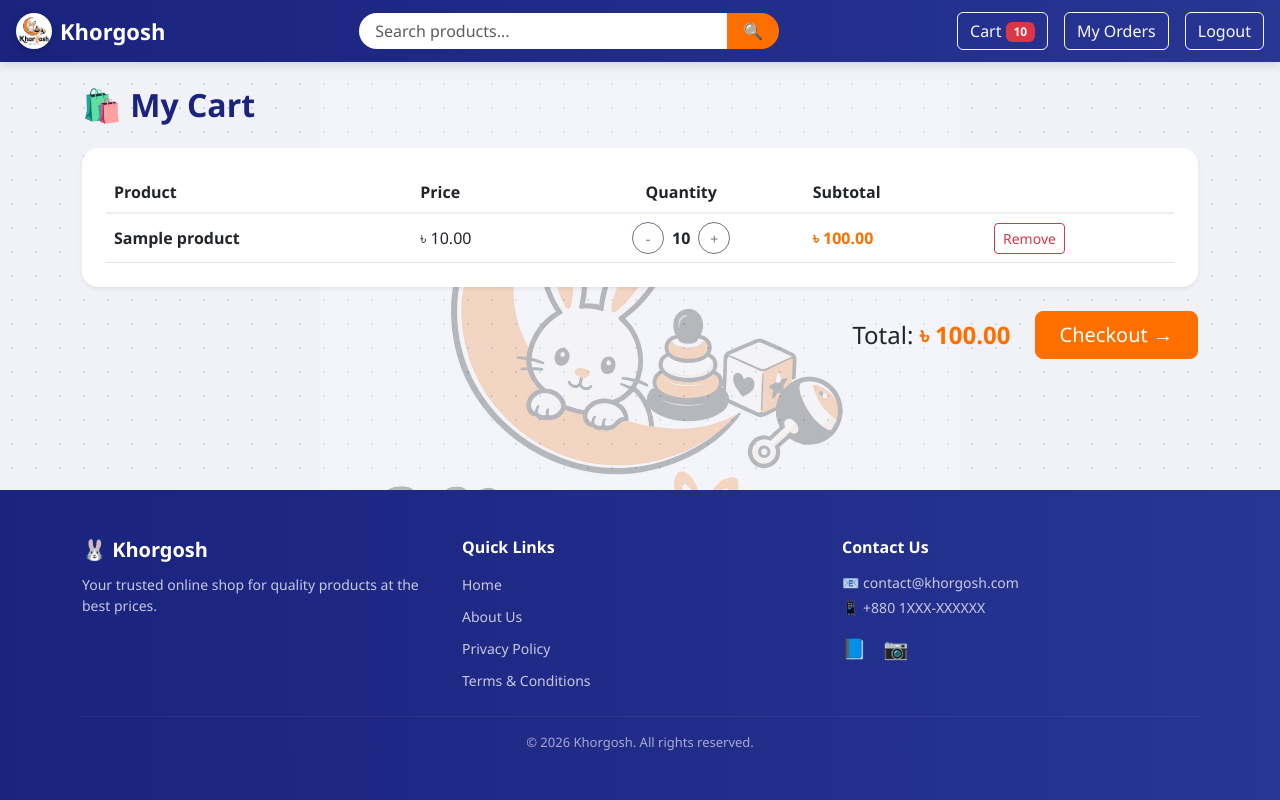
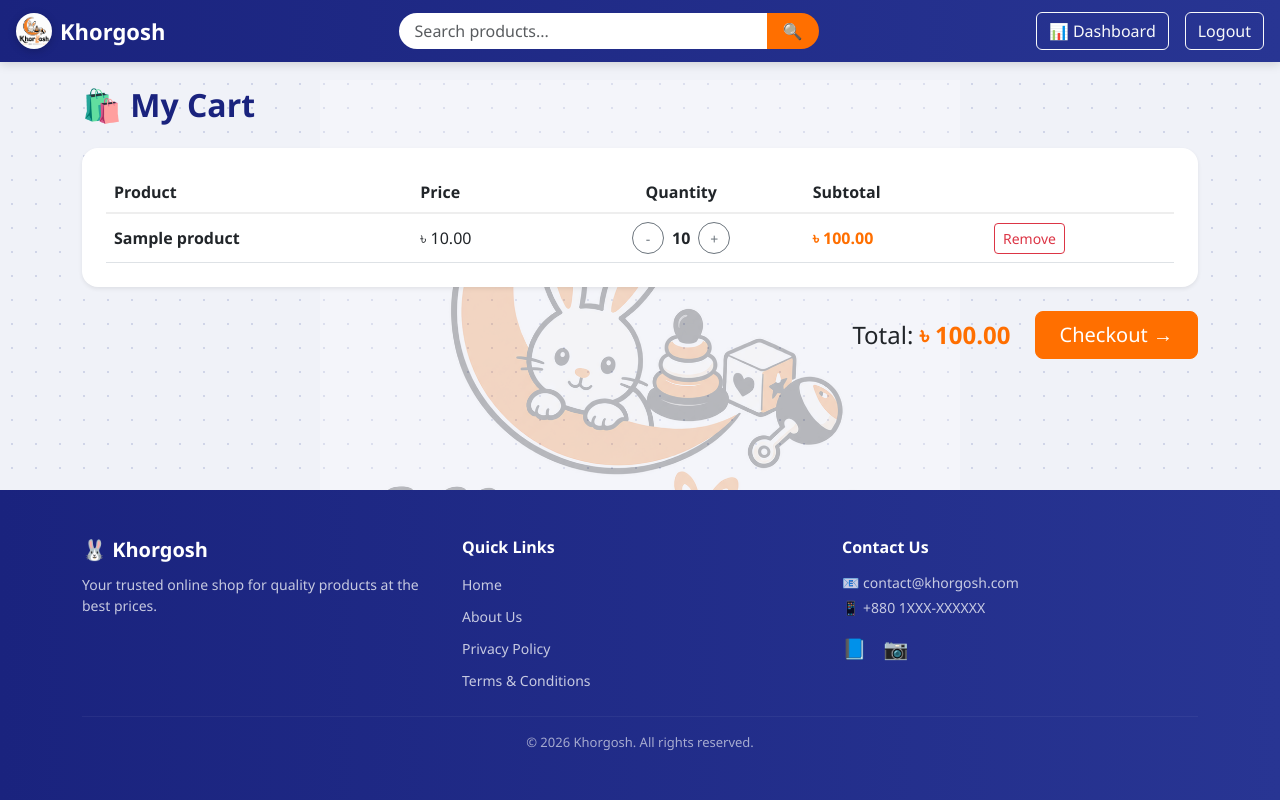
Before and after one commit to mahdiribbi/Al-RiRa, a Django app: page /cart/ in a window 1280 px wide. Run offline with Django 5.2, Linux system fonts and the light colour scheme; a user stored in the database is signed in; tables that the repository leaves empty hold one stand-in row (values such as "Sample post").

Commit message:
Show admin dashboard link instead of cart/orders for superuser in navbar

```diff
--- a/backend/products/templates/base.html
+++ b/backend/products/templates/base.html
@@ -332,6 +332,9 @@
 
         <div class="d-flex align-items-center gap-3">
             {% if user.is_authenticated %}
+                {% if user.is_superuser %}
+                    <a href="{% url 'my_admin_dashboard' %}" class="btn btn-outline-light">📊 Dashboard</a>
+                {% else %}
                     <a href="{% url 'cart' %}" class="btn btn-outline-light position-relative">
                         Cart
                         {% if cart_item_count > 0 %}
@@ -339,6 +342,7 @@
                         {% endif %}
                     </a>
                     <a href="{% url 'my_orders' %}" class="btn btn-outline-light">My Orders</a>
+                {% endif %}
                 <form method="post" action="{% url 'logout' %}" class="d-inline m-0" id="logout-form">
                     {% csrf_token %}
                     <button type="button" class="btn btn-outline-light" data-bs-toggle="modal" data-bs-target="#logoutModal">Logout</button>
@@ -448,14 +452,12 @@
     </script>
 
     <script>
-    // Cancel Order লিংকে ক্লিক করার আগে বর্তমান scroll position save করো
     document.querySelectorAll('a[href*="cancel-order"]').forEach(function(link) {
         link.addEventListener('click', function() {
             sessionStorage.setItem('scrollPos', window.scrollY);
         });
     });
 
-    // Page load হওয়ার পর, save করা scroll position-এ ফিরিয়ে নাও
     window.addEventListener('load', function() {
         const savedPos = sessionStorage.getItem('scrollPos');
         if (savedPos !== null) {
```
Lines whose indentation alone changed are shown as unchanged.
